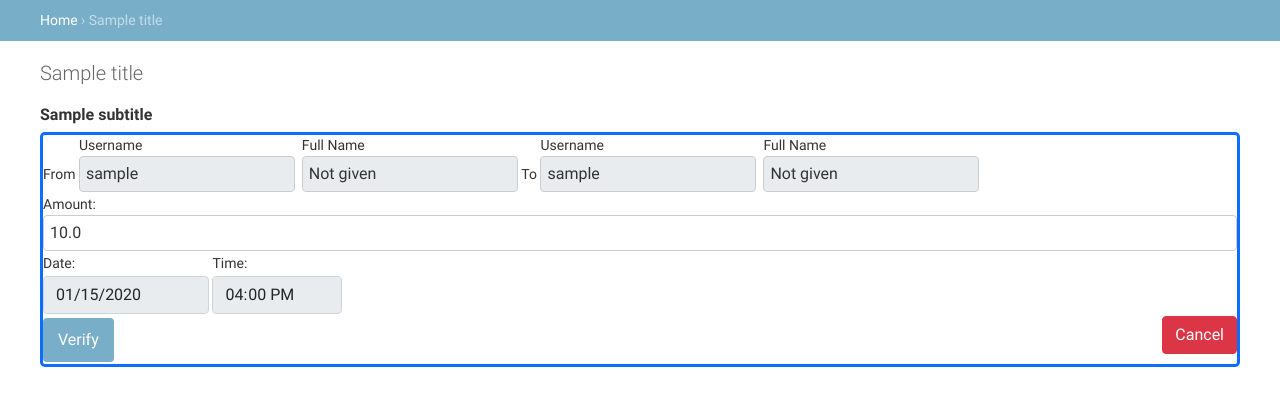
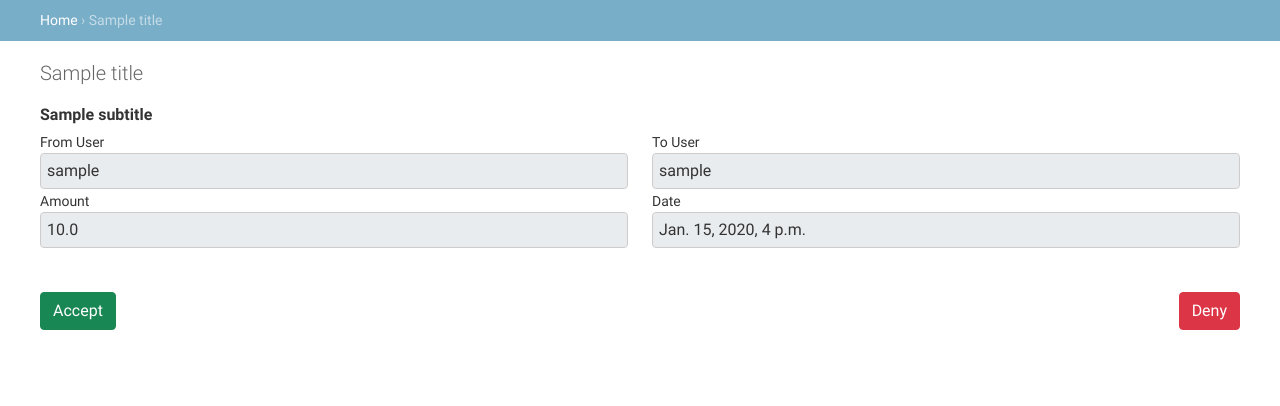
Before and after one commit to mahbd/bet, a Django app: template templates/admin/transfer.html in a window 1280 px wide. Shown: the part 49-455 px from the top of the page. Run offline with Django 3.2, Linux system fonts and the light colour scheme; tables that the repository leaves empty hold one stand-in row (values such as "Sample post"); the template is opened without the code that fills it: values that come from a table or form of the project are taken from there, most other values are stand-ins (such as "Sample title", 1, 10 or a date in 2020).

Commit message:
Final changes done

```diff
--- a/templates/admin/deposit.html
+++ b/templates/admin/deposit.html
@@ -66,10 +66,10 @@
             </div>
             <br>
 
-            <input type="submit" value="Verify" class="btn btn-success" name="_save">
+            <input type="submit" value="Accept" class="btn btn-success" name="_save">
 
-            <a href="{% url 'admin:betting_deposit_delete' deposit.id %}"
-               class="btn btn-danger float-end text-white">Cancel</a>
+            <a href="{% url 'admin:deny_deposit' deposit.id 'admin:deposit' %}"
+               class="btn btn-danger float-end text-white">Deny</a>
 
         </form>
     {% empty %}
--- a/templates/admin/transfer.html
+++ b/templates/admin/transfer.html
@@ -1,54 +1,51 @@
 {% extends 'admin/base_site.html' %}
 {% block content %}
     {% for transfer in unverified_transfers %}
-        <form action="{% url 'admin:betting_transfer_change' transfer.id %}" method="post" class="border-danger"
+        <form action="{% url 'admin:betting_transfer_change' transfer.id %}" method="post"
               style="margin-bottom: 100px; border: 10px red;">
             {% csrf_token %}
-            <div class="border border-primary border-3  rounded-3">
-            <label>From
-                <label> Username
-                    <input type="text" value="{{ transfer.user.username }}" class="form-control" readonly>
-                </label>
-                <label>
-                    <input name="user" type="number" value="{{ transfer.user_id }}" hidden>
-                </label>
-                <label>Full Name
-                    <input type="text" class="form-control" value="{{ transfer.user.full_name|default:"Not given" }}"
-                           disabled>
-                </label>
-            </label>
-
-            <label>To
-                <label> Username
-                    <input type="text" value="{{ transfer.to.username }}" class="form-control" readonly>
-                </label>
-                <label>
-                    <input name="to" type="number" value="{{ transfer.to_id }}" hidden>
-                </label>
-                <label>Full Name
-                    <input type="text" class="form-control" value="{{ transfer.to.full_name|default:"Not given" }}"
-                           disabled>
-                </label>
-            </label>
+            <input name="user" type="number" value="{{ transfer.user_id }}" hidden>
+            <input name="to" type="number" value="{{ transfer.to_id }}" hidden>
+            <div class="row">
+                <div class="col-sm">
+                    <label for="from_user"> From User</label>
+                    <input id="from_user" type="text" value="{{ transfer.user.username }}" class="form-control"
+                           readonly>
+                </div>
+                <div class="col-sm">
+                    <label for="to_user"> To User</label>
+                    <input id="to_user" type="text" value="{{ transfer.to.username }}" class="form-control" readonly>
+                </div>
+            </div>
+            <div class="row">
+                <div class="col-sm">
+                    <label for="id_amount"> Amount</label>
+                    <input id="id_amount" type="text" value="{{ transfer.amount }}" class="form-control"
+                           readonly>
+                </div>
+                <div class="col-sm">
+                    <label for="to_user"> Date</label>
+                    <input id="to_user" type="text" value="{{ transfer.created_at }}" class="form-control" readonly>
+                </div>
+            </div>
 
             <label for="id_verified"><input type="text" name="verified" id="id_verified" value="true" hidden></label>
             <br>
 
-            <label class="required label" for="id_amount">Amount:</label>
-            <input type="number" name="amount" value={{ transfer.amount }} step="0.01" required="" id="id_amount"
-                   class="form-control">
-
-            <label>Date:<input type="date" name="created_at_0" value={{ transfer.created_at|date:"Y-m-d" }}
-                    class="form-control" readonly> </label>
-            <label>Time:<input type="time" name="created_at_1" value="{{ transfer.created_at|time:"H:i:s" }}"
-                               class="form-control" readonly></label>
+{#            <label class="required label" for="id_amount">Amount:</label>#}
+{#            <input type="number" name="amount" value={{ transfer.amount }} step="0.01" required="" id="id_amount"#}
+{#                   class="form-control" readonly>#}
+{##}
+{#            <label>Date:<input type="date" name="created_at_0" value={{ transfer.created_at|date:"Y-m-d" }}#}
+{#                    class="form-control" readonly> </label>#}
+{#            <label>Time:<input type="time" name="created_at_1" value="{{ transfer.created_at|time:"H:i:s" }}"#}
+{#                               class="form-control" readonly></label>#}
             <br>
 
-            <input type="submit" value="Verify" class="btn btn-success" name="_save">
+            <a href="{% url 'admin:verify_transfer' transfer.id %}" class="btn btn-success text-white">Accept</a>
 
-            <a href="{% url 'admin:betting_transfer_delete' transfer.id %}"
-               class="btn btn-danger float-end text-white">Cancel</a>
-            </div>
+            <a href="{% url 'admin:deny_transfer' transfer.id %}"
+               class="btn btn-danger float-end text-white">Deny</a>
         </form>
     {% empty %}
         <p>There is no unverified transfer</p>
--- a/templates/admin/withdraw.html
+++ b/templates/admin/withdraw.html
@@ -31,7 +31,7 @@
                 <div class="col-sm-4">
                     <label class="required label" for="id_amount">Amount:</label>
                     <input type="number" name="amount" value={{ withdraw.amount }} step="0.01" required=""
-                           id="id_amount" class="form-control">
+                           id="id_amount" class="form-control" readonly>
                 </div>
                 <div class="col-sm-8">
                     <label for="id_transaction_id">Transaction id:</label>
@@ -68,8 +68,8 @@
 
             <input type="submit" value="Verify" class="btn btn-success" name="_save">
 
-            <a href="{% url 'admin:betting_withdraw_delete' withdraw.id %}"
-               class="btn btn-danger float-end text-white">Cancel</a>
+            <a href="{% url 'admin:deny_withdraw' withdraw.id %}"
+               class="btn btn-danger float-end text-white">Deny</a>
 
         </form>
     {% empty %}
```
Also changed, not shown: betting/admin.py (+61 -3 lines), betting/views.py (+11 -4 lines), templates/admin/bet_scope_detail.html (+29 -1 lines), users/admin.py (+4 -3 lines).
